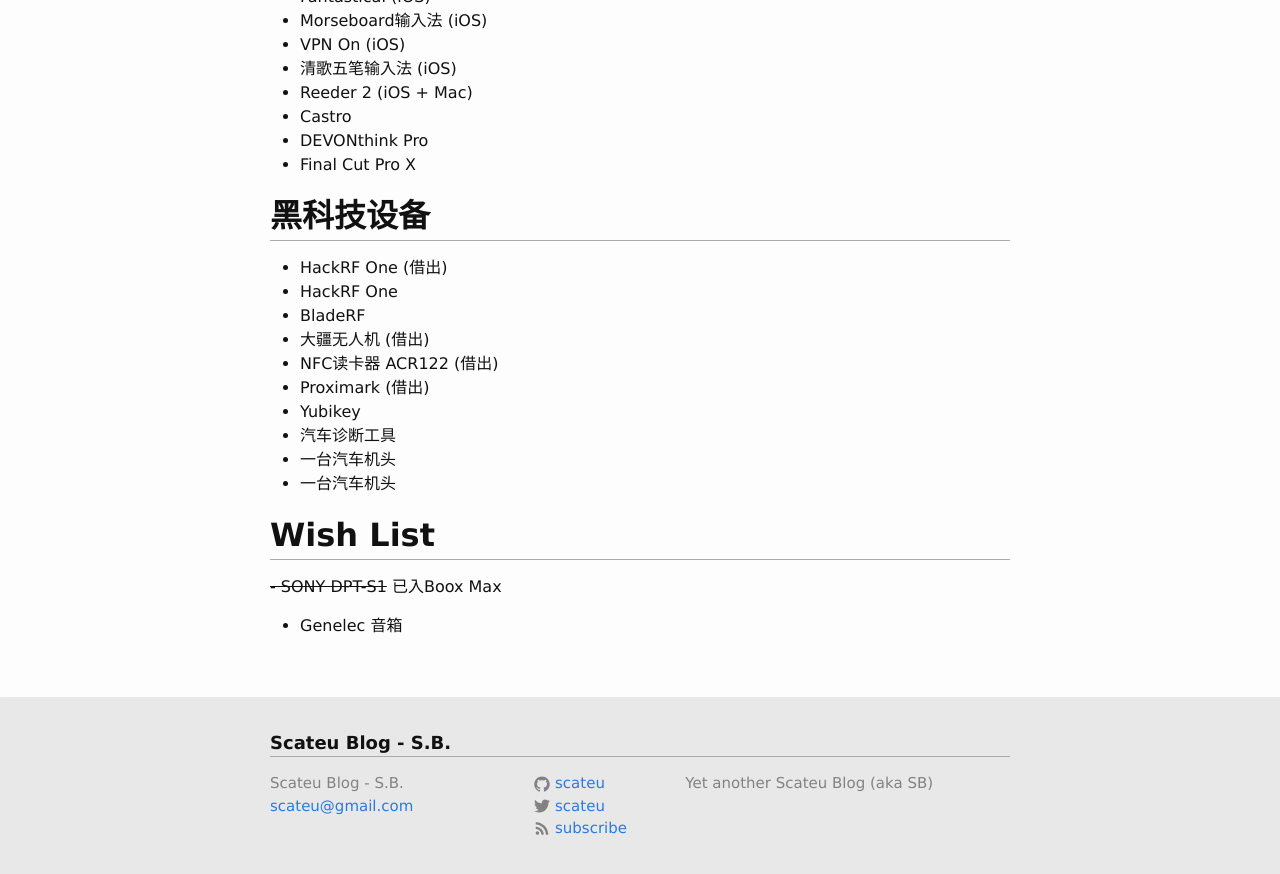
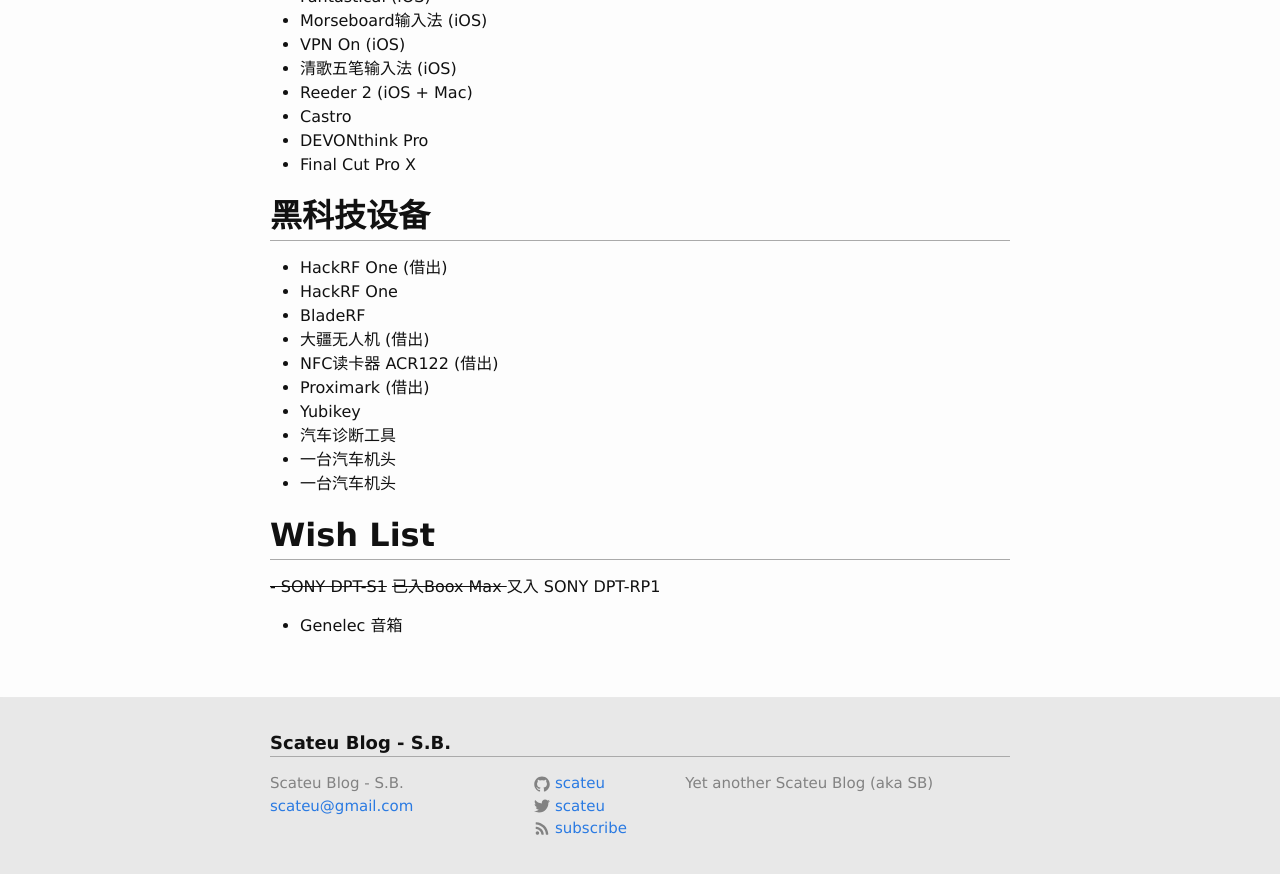
Before and after one commit to scateu/scateu.github.io, a Jekyll site: the page built from _pages/03-devices.md, in a window 1280 px wide and 900 px high, scrolled down 3462 px. Shown: the top 874 px of the window. Built offline with Jekyll 4.4.1, drawn with Linux system fonts in a browser that asks for light colours; comment, search, counter and statistics services are not loaded.

Commit message:
Tue Apr  3 22:53:36 CST 2018

```diff
--- a/_pages/03-devices.md
+++ b/_pages/03-devices.md
@@ -138,5 +138,5 @@
 
 ## Wish List
 
- <del>- SONY DPT-S1</del> 已入Boox Max
+ <del>- SONY DPT-S1</del> <del> 已入Boox Max </del> 又入 SONY DPT-RP1
  - Genelec 音箱
```
